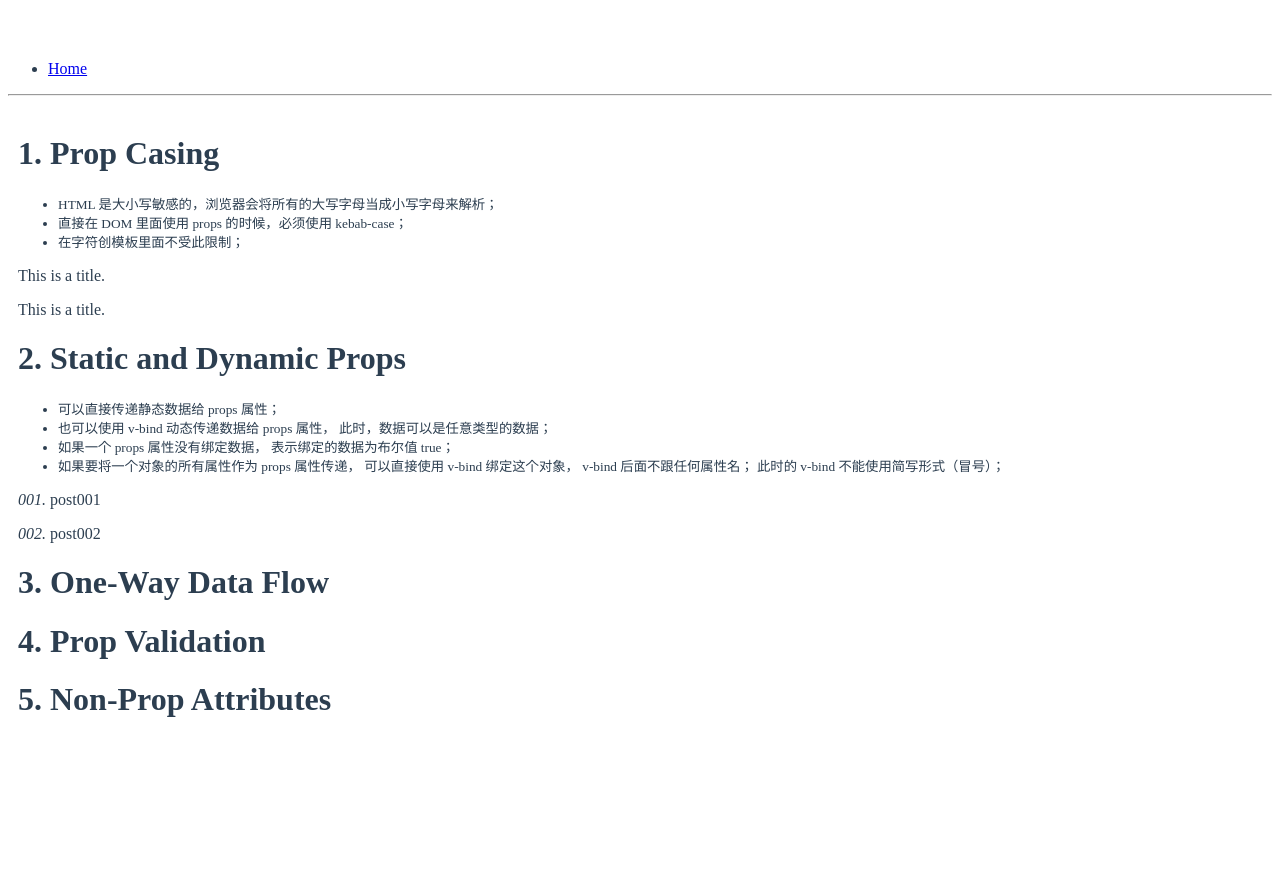
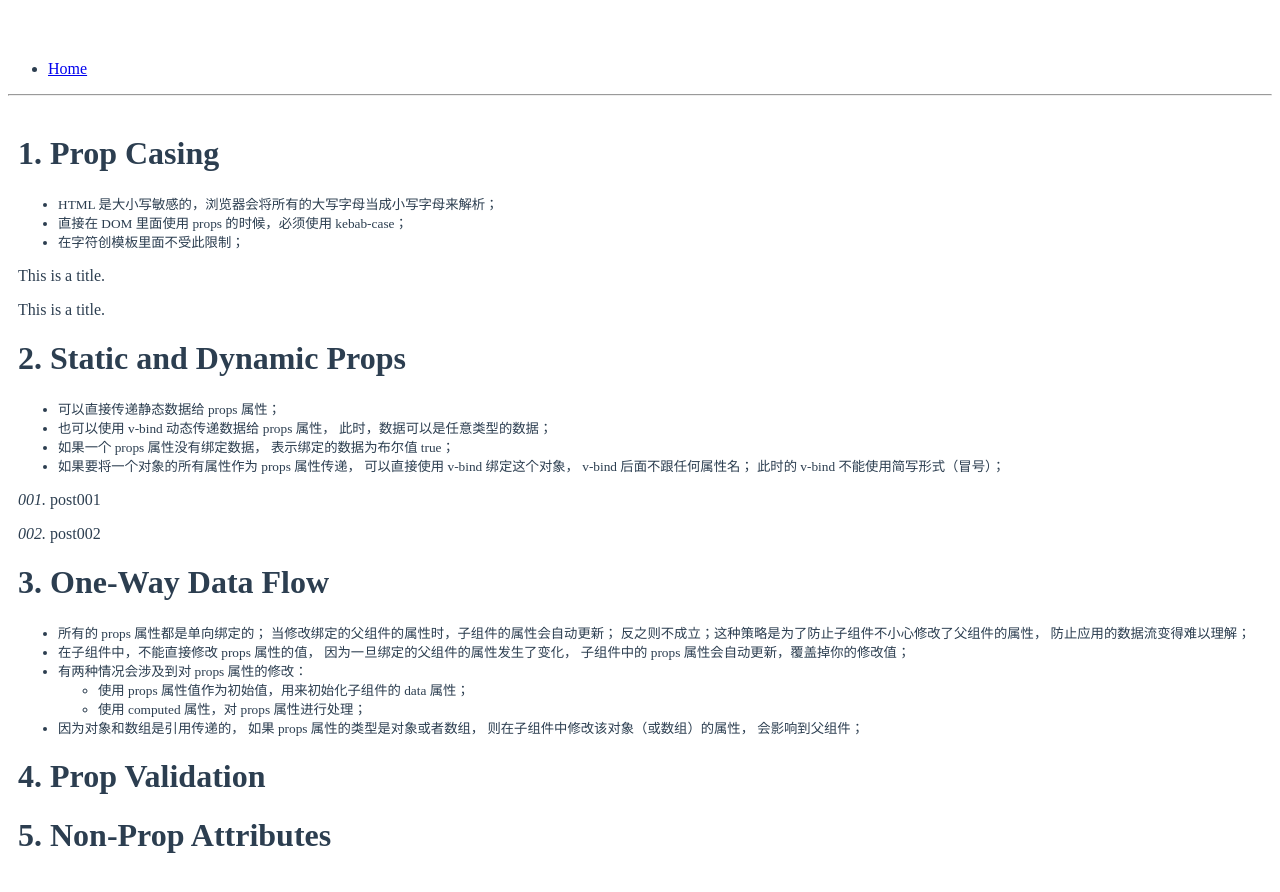
Before and after one commit to luotaoyeah/learning-vue, a Vue app: page /#/guide/props in a window 1280 px wide. Before the commit the page ends 800 px from the top, so only its background shows below. Built offline with nearby package versions, Linux system fonts and the light colour scheme.

Commit message:
props: one way data flow

```diff
--- a/src/doc/guide/props/props-one-way-data-flow.vue
+++ b/src/doc/guide/props/props-one-way-data-flow.vue
@@ -1,5 +1,39 @@
 <template>
-  <div><h1>3. One-Way Data Flow</h1></div>
+  <div>
+    <h1>3. One-Way Data Flow</h1>
+    <small>
+      <ul>
+        <li>
+          所有的 props 属性都是单向绑定的；
+          当修改绑定的父组件的属性时，子组件的属性会自动更新；
+          反之则不成立；这种策略是为了防止子组件不小心修改了父组件的属性，
+          防止应用的数据流变得难以理解；
+        </li>
+        <li>
+          在子组件中，不能直接修改 props 属性的值，
+          因为一旦绑定的父组件的属性发生了变化，
+          子组件中的 props 属性会自动更新，覆盖掉你的修改值；
+        </li>
+        <li>
+          有两种情况会涉及到对 props 属性的修改：
+          <ul>
+            <li>
+              使用 props 属性值作为初始值，用来初始化子组件的 data 属性；
+            </li>
+            <li>
+              使用 computed 属性，对 props 属性进行处理；
+            </li>
+          </ul>
+        </li>
+        <li>
+          因为对象和数组是引用传递的，
+          如果 props 属性的类型是对象或者数组，
+          则在子组件中修改该对象（或数组）的属性，
+          会影响到父组件；
+        </li>
+      </ul>
+    </small>
+  </div>
 </template>
 <script>
 export default {
```
